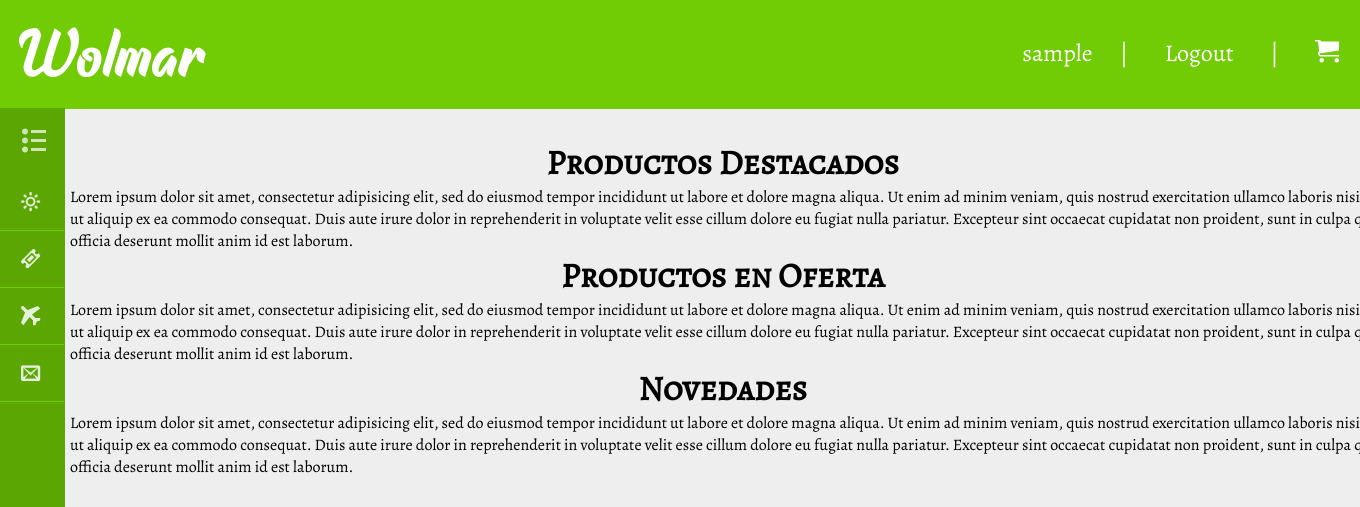
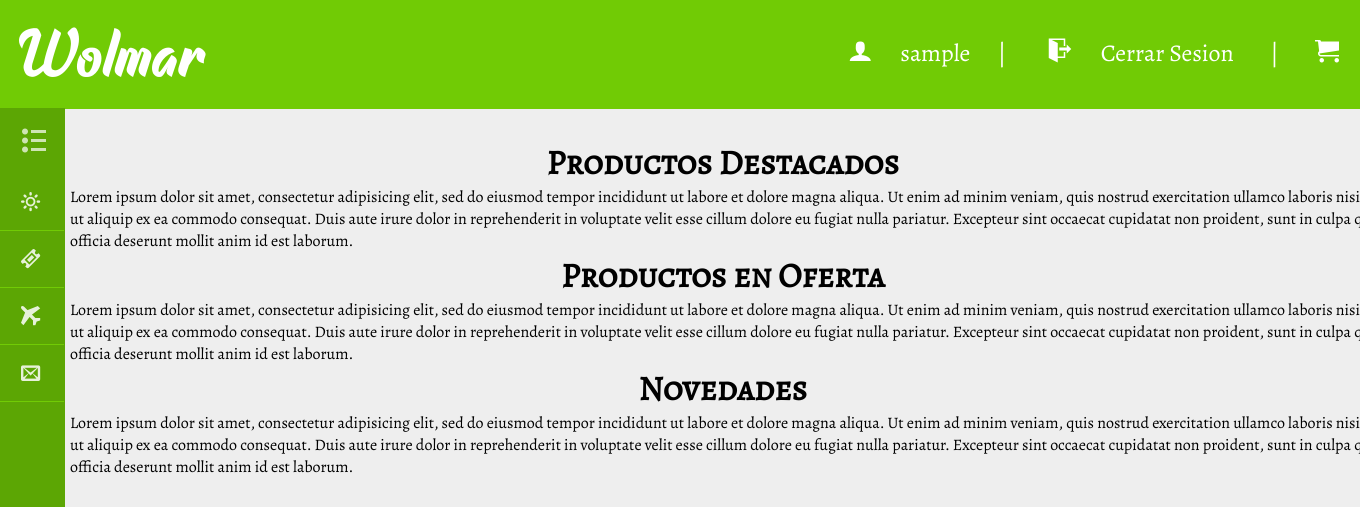
Before and after one commit to WillieApfel/Proyecto_Mercado, a PHP site: page /index.php in a window 1360 px wide; the page is wider, and only the part inside the window is pictured. Shown: the top 507 px of that part. Run offline with PHP 8.4, Linux system fonts and the light colour scheme; the visitor is signed in with stand-in values (Sample User, id 1); some web fonts are replaced.

Commit message:
Add files via upload

```diff
--- a/index.php
+++ b/index.php
@@ -11,7 +11,6 @@ session_start();
 	<link rel="stylesheet" type="text/css" href="css/fonts.css">
 	<script src="jquery.js"></script>
 	<script src="abrir.js"></script>
-
 </head>
 <body>
 	<header>
@@ -19,9 +18,9 @@ session_start();
 
 		<ul class="menuP">
             <?php if (isset($_SESSION['usuario'])): ?>
-            <li><?php echo $_SESSION['usuario']?></li>
+            <li><span class="icon-user"></span><?php echo $_SESSION['usuario']?></li>
             <li>|</li>
-            <li><a href ="desconexion.php">Logout<?php ?></a></li>
+            <li><a href ="desconexion.php"><span class="icon-exit"></span>Cerrar Sesion<?php ?></a></li>
 			<li>|</li>
             <li><a href="#" class="icon-cart"></a></li>
             <?php else: ?>
@@ -40,7 +39,7 @@ session_start();
 
 			<ul class="menu">
 				<li class="supermercado">
-					<a href="#"><span class="icon-sun"></span>Supermercado</a>
+					<a href="#"><span class="icon-sun"></span>Supermercado<span class="icon-circle-down"></span></a>
 					<ul class="submenu">
 						<li>
 							<div class="barra"></div>
--- a/login.html
+++ b/login.html
@@ -10,7 +10,7 @@
 		<h1>Wolmar</h1>
 		<h2>Iniciar sesión</h2>
 		<form action="login.php" method="post">
-			<label for="nombre_usuario" >Nombre de usuario o correo electronico: <span class="*">*</span></label>
+			<label for="nombre_usuario" >Nombre de usuario: <span class="*">*</span></label>
 			<input type="text" name="nombre_usuario">
 
 			<label for="clave" >Contraseña: <span class="*">*</span></label>
```
